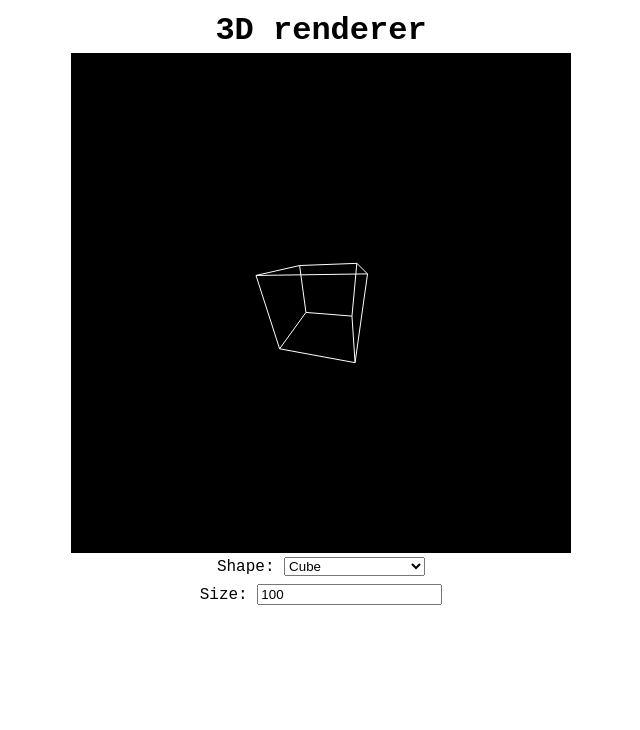
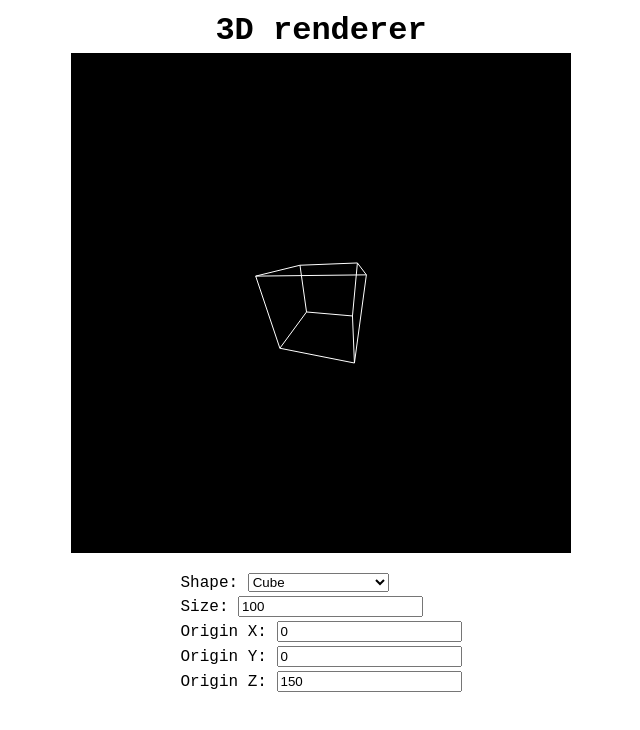
Before and after one commit to sutaC/Renderer3D, a SvelteKit app: page / in a window 1280 px wide. Shown: the top 730 px of the page, without its empty margins (319-959 px from the left). Built offline with nearby package versions, Linux system fonts and the light colour scheme.

Commit message:
Origin controlls

```diff
--- a/src/lib/Engine.ts
+++ b/src/lib/Engine.ts
@@ -32,15 +32,25 @@ export default class Engine {
 		setTimeout(this.run.bind(this), 1000 / 60);
 	}
 
-	public changeShape(name: ShapeNames): void {
-		this.shp = Shape.createShape(name, this.shp.size);
-	}
-
-	public changeSize(size: number) {
-		if (size < 0) {
-			console.error('Size should be a positive number');
-			return;
+	public readonly shapeController = {
+		type: (name: ShapeNames): void => {
+			this.shp = Shape.createShape(name, 0, this.shp);
+		},
+		size: (size: number): void => {
+			if (size < 0) {
+				console.error('Size should be a positive number');
+				return;
+			}
+			this.shp.size = size;
+		},
+		originX: (pos: number): void => {
+			this.shp.originX = pos;
+		},
+		originY: (pos: number): void => {
+			this.shp.originY = pos;
+		},
+		originZ: (pos: number): void => {
+			this.shp.originZ = pos;
 		}
-		this.shp.size = size;
-	}
+	};
 }
--- a/src/lib/Shape.ts
+++ b/src/lib/Shape.ts
@@ -34,7 +34,7 @@ export default class Shape {
 
 	// Shapes
 
-	public static createShape(name: ShapeNames, size: number = 100) {
+	public static createShape(name: ShapeNames, size: number = 100, origin?: Shape) {
 		let obj: ShapeObject;
 		switch (name) {
 			case 'cube':
@@ -49,6 +49,15 @@ export default class Shape {
 		}
 		const shp = new Shape(obj.points as Point[], obj.edges as Edge[]);
 		shp.size = size;
+		if (origin) {
+			shp.size = origin.size;
+			shp.originX = origin.originX;
+			shp.originY = origin.originY;
+			shp.originZ = origin.originZ;
+			shp.rotationX = origin.rotationX;
+			shp.rotationY = origin.rotationY;
+			shp.rotationZ = origin.rotationZ;
+		}
 		return shp;
 	}
 }
--- a/src/routes/+page.svelte
+++ b/src/routes/+page.svelte
@@ -5,6 +5,9 @@
 
 	let selected: string = 'cube';
 	let size: number = 100;
+	let originX: number = 0;
+	let originY: number = 0;
+	let originZ: number = 150;
 
 	let engine: Engine | undefined = undefined;
 
@@ -14,14 +17,18 @@
 		engine.run();
 	});
 
-	$: engine?.changeShape(selected as ShapeNames);
-	$: engine?.changeSize(size);
+	$: engine?.shapeController.type(selected as ShapeNames);
+	$: engine?.shapeController.size(size);
+	$: engine?.shapeController.originX(originX);
+	$: engine?.shapeController.originY(originY);
+	$: engine?.shapeController.originZ(originZ);
 </script>
 
 <h1>3D renderer</h1>
 
 <canvas width="500" height="500"></canvas>
 
+<div class="controller">
 	<div class="field">
 		<label for="selectShape">Shape: </label>
 		<select name="shape" id="selectShape" bind:value={selected}>
@@ -34,6 +41,22 @@
 	<div class="field">
 		<label for="inputSize">Size: </label>
 		<input type="number" name="size" id="inputSize" bind:value={size} min="0" />
+	</div>
+
+	<div class="field">
+		<label for="inputOriginX">Origin X: </label>
+		<input type="number" name="originX" id="inputOriginX" bind:value={originX} />
+	</div>
+
+	<div class="field">
+		<label for="inputOriginY">Origin Y: </label>
+		<input type="number" name="originY" id="inputOriginY" bind:value={originY} />
+	</div>
+
+	<div class="field">
+		<label for="inputOriginZ">Origin Z: </label>
+		<input type="number" name="originZ" id="inputOriginZ" bind:value={originZ} />
+	</div>
 </div>
 
 <style>
@@ -58,6 +81,10 @@
 		background: black;
 	}
 
+	.controller {
+		margin: 1rem 0;
+	}
+
 	.field {
 		margin: 0.25rem 0;
 	}
```
Lines whose indentation alone changed are shown as unchanged.
